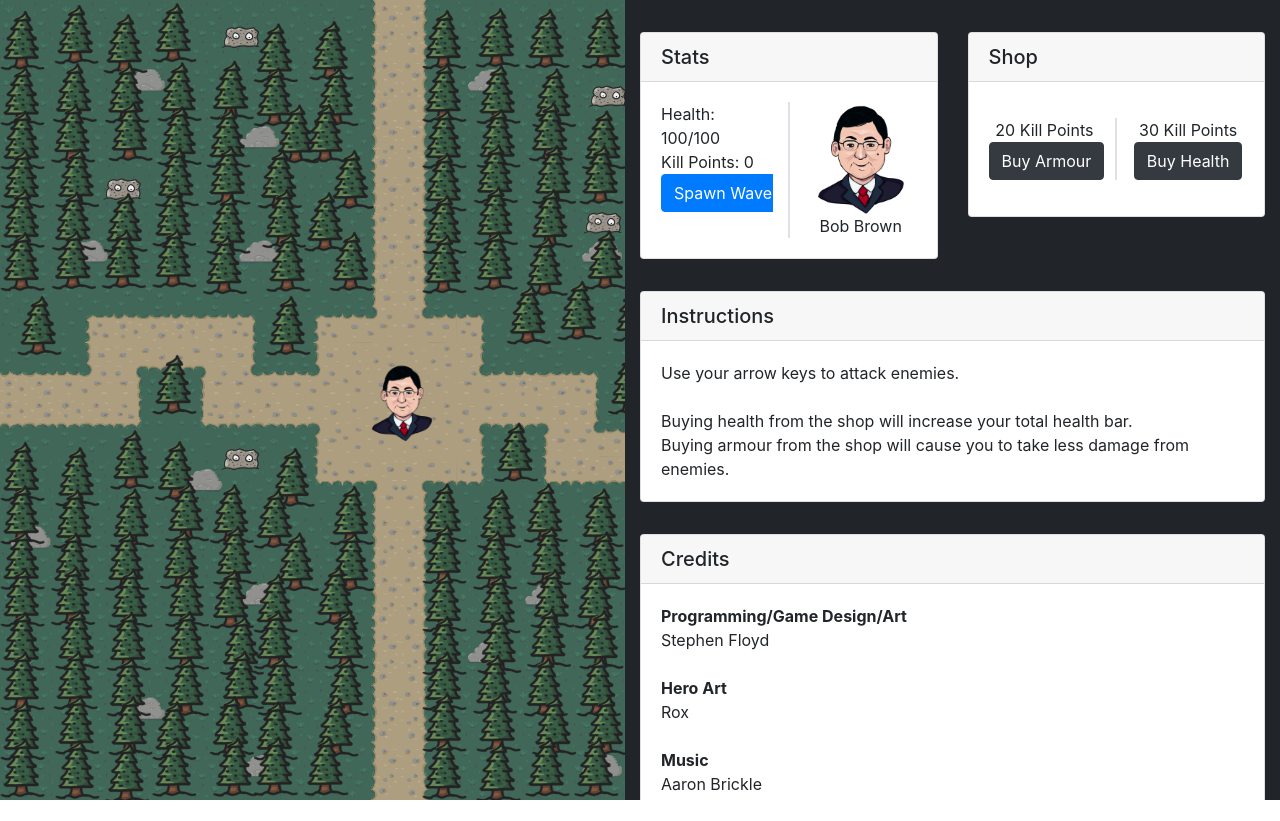
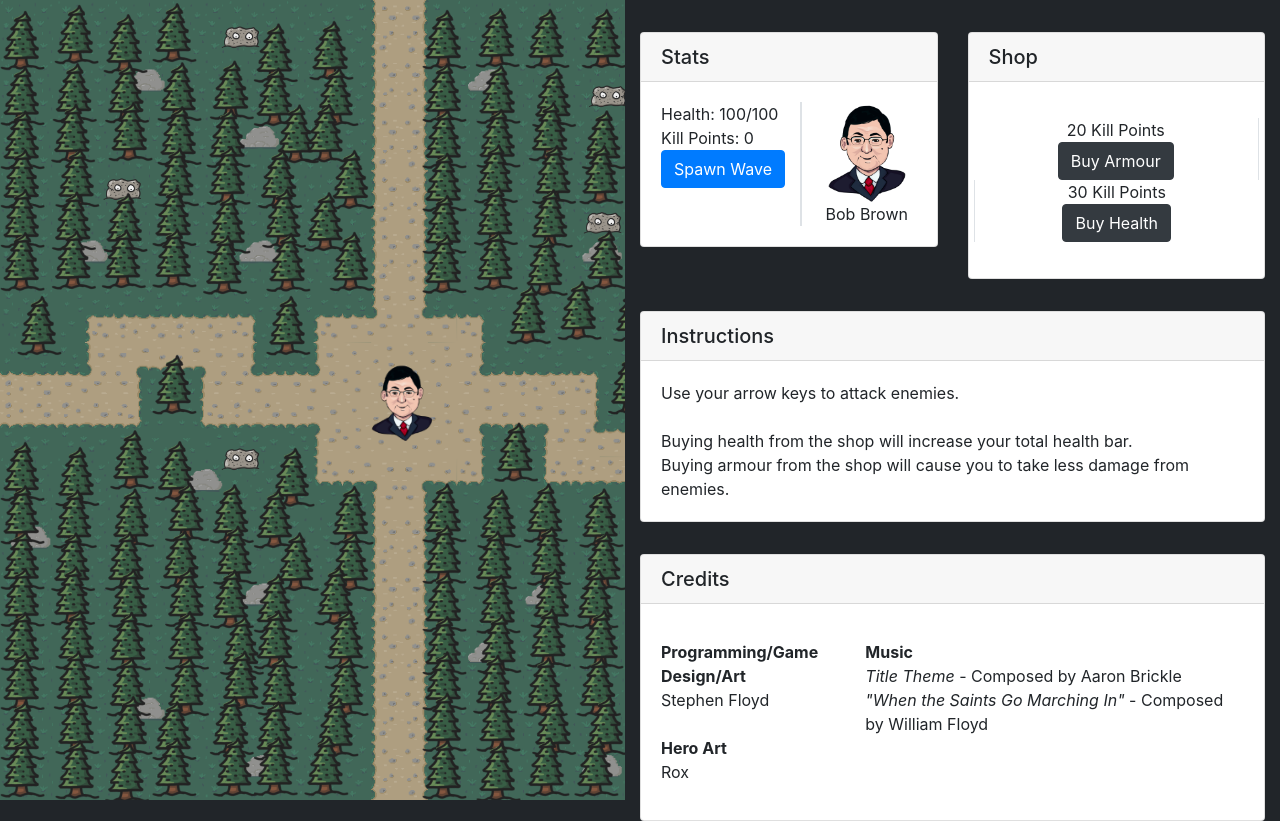
Before and after one commit to Zitzabis/HeresyDefenders, a PHP site: page / in a window 1280 px wide. Before the commit the page ends 800 px from the top, so only its background shows below. Run offline with PHP 8.4, Linux system fonts and the light colour scheme.

Commit message:
Improves overflow and updates credits.

```diff
--- a/pages/game.php
+++ b/pages/game.php
@@ -1,5 +1,5 @@
 <style>
-    * { padding: 0; margin: 0; overflow:hidden; }
+    * { padding: 0; margin: 0;}
     html,body {
         height: 100%;
     }
@@ -9,11 +9,14 @@
     .card {
         margin-top: 2rem;
     }
+    .hideOverflow {
+        overflow:hidden;
+    }
 </style>
 
 <div class="container-fluid h-100" style="margin: 0; padding: 0;">
     <div class="row h-100" style="margin: 0; padding: 0;">
-        <div id="game" class="col h-100" style="margin: 0; padding: 0;">
+        <div id="game" class="col h-100 hideOverflow" style="margin: 0; padding: 0;">
                 <script src="js/game.js"></script>
         </div>
         <div class="col h-100">
@@ -85,6 +88,8 @@
                 <h5 class="card-header">Credits</h5>
                 <div class="card-body">
                     <p class="card-text">
+                    <div class="row">
+                        <div class="col-4">
                             <b>Programming/Game Design/Art</b>
                             <br>
                             Stephen Floyd
@@ -92,10 +97,17 @@
                             <b>Hero Art</b>
                             <br>
                             Rox
-                        <br><br>
+                        </div>
+                        <div class="col">
                             <b>Music</b>
                             <br>
-                        Aaron Brickle
+                            <i>Title Theme</i> - Composed by Aaron Brickle
+                            <br>
+                            <i>"When the Saints Go Marching In"</i> - Composed by William Floyd
+                        </div>
+                    </div>
+
+
                     </p>
                 </div>
             </div>
```
Lines whose indentation alone changed are shown as unchanged.
